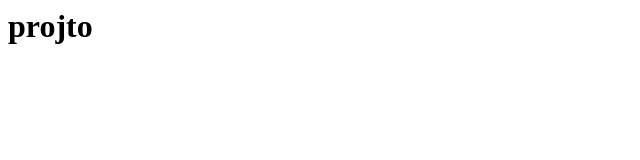
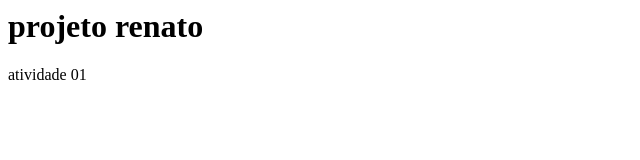
Before and after one commit to renatolmorais/curso-git, a plain HTML site: page index.html in a window 1280 px wide. Shown: the whole page, without its empty margins (0-640 px from the left). Drawn offline with Linux system fonts and the light colour scheme.

Commit message:
atividade 01

```diff
--- a/index.html
+++ b/index.html
@@ -2,6 +2,7 @@
 	<head>
 	</head>
 	<body>
-		<h1>projto</h1>
+		<h1>projeto renato</h1>
+		<p>atividade 01</p>
 	</body>
 </html>
```
